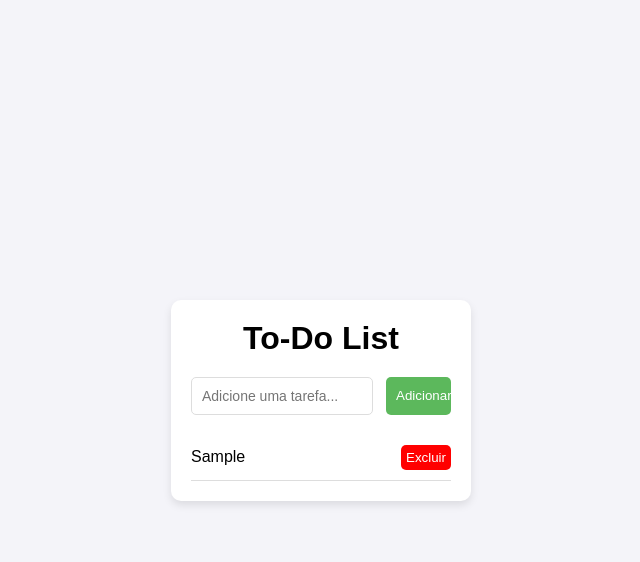
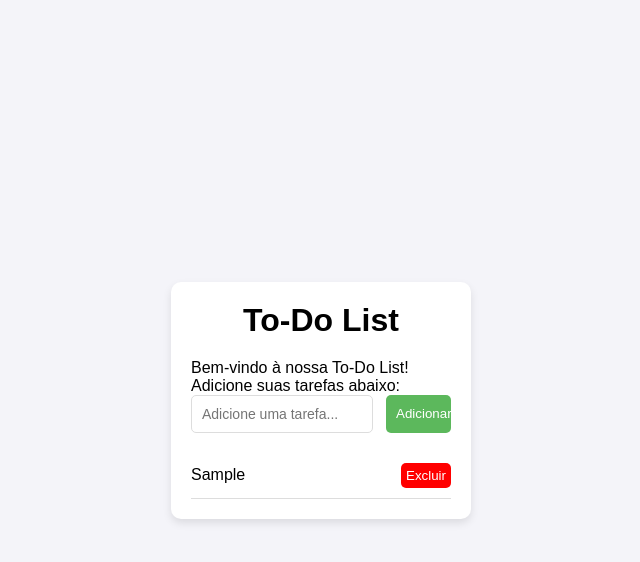
Before and after one commit to fabioramos-02/to-do-list, a plain HTML site: page index.html in a window 1280 px wide. Both pictures are taken after typing "Sample" into the empty fields and a click on the button "Adicionar". Shown: the whole page, without its empty margins (319-959 px from the left). Drawn offline with Linux system fonts and the light colour scheme.

Commit message:
feat: adicionar botão e funcionalidade de adicionar tarefa

```diff
--- a/index.html
+++ b/index.html
@@ -9,7 +9,9 @@
 <body>
     <div class="container">
         <h1>To-Do List</h1>
+        <p>Bem-vindo à nossa To-Do List! Adicione suas tarefas abaixo:</p>
         <div class="input-container">
+
             <input type="text" id="taskInput" placeholder="Adicione uma tarefa...">
             <button id="addButton">Adicionar</button>
         </div>
--- a/script.js
+++ b/script.js
@@ -4,7 +4,11 @@ function addTask() {
     const taskInput = document.getElementById('taskInput');
     const taskText = taskInput.value.trim();
 
-    if (taskText !== "") {
+    if (taskText === "") {
+        alert("Por favor, adicione uma tarefa!");
+        return;
+    }
+
     const taskList = document.getElementById('taskList');
 
     // Cria o item da lista
@@ -22,4 +26,3 @@ function addTask() {
     // Limpa o campo de input
     taskInput.value = "";
 }
-}
```
Lines whose indentation alone changed are shown as unchanged.
